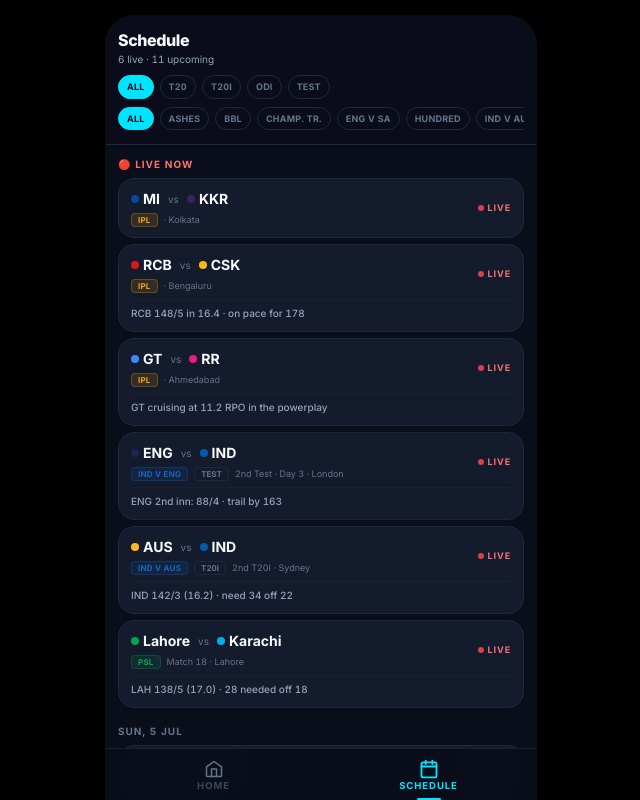
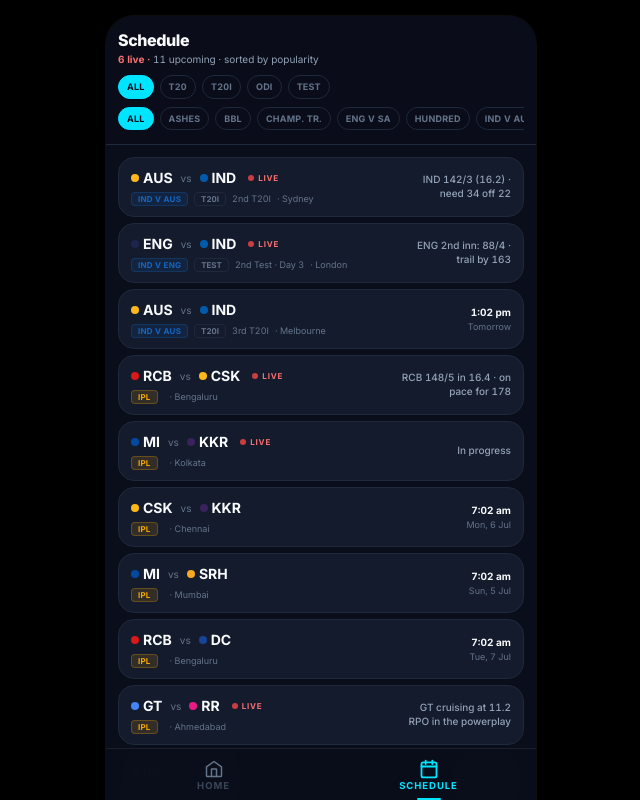
Before and after one commit to ishan401/bawler, a Next.js app: page /schedule in a window 1280 px wide. Shown: the top 800 px of the page, without its empty margins (319-959 px from the left). Built offline with nearby package versions, Linux system fonts and the light colour scheme.

Commit message:
Schedule: flat popularity sort, cricket-first ordering

```diff
--- a/app/schedule/page.tsx
+++ b/app/schedule/page.tsx
@@ -5,36 +5,36 @@
 import { ALL_LIVE_MATCHES, ALL_UPCOMING_MATCHES, ALL_COMPETITION_NAMES } from "@/lib/mockData";
 import type { Match } from "@/lib/types";
 
-// ── Worldwide popularity scores ─────────────────────────────────────────────
+// ── Worldwide cricket popularity scores ─────────────────────────────────────
+// Cricket-first: rank by global audience, not app history
 const COMP_POPULARITY: Record<string, number> = {
-  "ipl-2026":          100,
-  "icc-t20wc-2026":     95,
-  "icc-ct-2025":        90,
-  "ashes-2025-26":      85,
-  "ind-eng-test-2026":  80,
-  "ind-aus-t20i-2026":  78,
-  "bbl-2025-26":        70,
-  "psl-2026":           68,
-  "hundred-2026":       62,
-  "sa20-2026":          55,
-  "cpl-2025":           50,
-  "eng-sa-odi-2026":    48,
-  "mlc-2026":           44,
+  "icc-t20wc-2026":     100,  // Global ICC tournament
+  "icc-ct-2025":         95,  // ICC 50-over event
+  "ashes-2025-26":       90,  // Most historic bilateral
+  "ipl-2026":            88,  // Richest T20 league
+  "ind-eng-test-2026":   82,  // Top bilateral series
+  "ind-aus-t20i-2026":   80,
+  "eng-sa-odi-2026":     68,
+  "bbl-2025-26":         66,
+  "psl-2026":            64,
+  "hundred-2026":        58,
+  "sa20-2026":           52,
+  "cpl-2025":            46,
+  "mlc-2026":            40,
 };
 
 const TEAM_POPULARITY: Record<string, number> = {
-  IND: 20, AUS: 14, ENG: 12, PAK: 11, SA: 8,
-  WI: 7, NZ: 7, SL: 6, BAN: 5, AFG: 4, ZIM: 3,
-  // IPL
-  MI: 12, CSK: 11, RCB: 10, KKR: 9, DC: 7,
-  GT: 7, RR: 6, SRH: 6, LSG: 5, PBKS: 5,
+  IND: 20, AUS: 14, ENG: 12, PAK: 11,
+  SA: 8, NZ: 7, WI: 7, SL: 6, BAN: 5, AFG: 4,
+  MI: 10, CSK: 10, RCB: 9, KKR: 8, DC: 6,
+  GT: 6, RR: 6, SRH: 5, LSG: 5, PBKS: 5,
 };
 
 function matchPopularity(m: Match): number {
   const comp = COMP_POPULARITY[m.competition.id] ?? 30;
-  const teamA = TEAM_POPULARITY[m.teamA.code] ?? 3;
-  const teamB = TEAM_POPULARITY[m.teamB.code] ?? 3;
-  return comp + Math.max(teamA, teamB);
+  const ta   = TEAM_POPULARITY[m.teamA.code] ?? 3;
+  const tb   = TEAM_POPULARITY[m.teamB.code] ?? 3;
+  return comp + ta + tb;
 }
 
 function fmtDate(iso: string): string {
@@ -50,43 +50,38 @@
   return new Date(iso).toLocaleString("en-IN", { hour: "numeric", minute: "2-digit", hour12: true });
 }
 
-type GM = { match: Match; bucket: "live" | "upcoming" };
+type GM = { match: Match; isLive: boolean };
 
 export default function SchedulePage() {
-  const [activeComp, setActiveComp] = useState<string | null>(null);
+  const [activeComp, setActiveComp]     = useState<string | null>(null);
   const [activeFormat, setActiveFormat] = useState<string | null>(null);
 
   const all: GM[] = [
-    ...ALL_LIVE_MATCHES.map(m => ({ match: m, bucket: "live" as const })),
-    ...ALL_UPCOMING_MATCHES.map(m => ({ match: m, bucket: "upcoming" as const })),
-  ].filter(({ match }) => {
-    if (activeComp && match.competition.shortName !== activeComp) return false;
-    if (activeFormat && match.format !== activeFormat) return false;
-    return true;
-  });
+    ...ALL_LIVE_MATCHES.map(m     => ({ match: m, isLive: true })),
+    ...ALL_UPCOMING_MATCHES.map(m => ({ match: m, isLive: false })),
+  ]
+    .filter(({ match }) => {
+      if (activeComp   && match.competition.shortName !== activeComp)   return false;
+      if (activeFormat && match.format !== activeFormat)                 return false;
+      return true;
+    })
+    // Pure popularity sort — cricket first, no IPL bias
+    .sort((a, b) => matchPopularity(b.match) - matchPopularity(a.match));
 
-  // Live first, then upcoming — within each bucket sort by popularity desc
-  const sorted = [
-    ...all.filter(x => x.bucket === "live").sort((a,b) => matchPopularity(b.match) - matchPopularity(a.match)),
-    ...all.filter(x => x.bucket === "upcoming").sort((a,b) => matchPopularity(b.match) - matchPopularity(a.match)),
-  ];
-
-  // Group by "Live" bucket or date label
-  const grouped = new Map<string, GM[]>();
-  for (const item of sorted) {
-    const key = item.bucket === "live" ? "🔴 Live Now" : fmtDate(item.match.startTimeIso);
-    const arr = grouped.get(key) ?? [];
-    arr.push(item);
-    grouped.set(key, arr);
-  }
-
+  const liveCount    = all.filter(x => x.isLive).length;
+  const upcomingCount = all.filter(x => !x.isLive).length;
   const formats = ["T20", "T20I", "ODI", "Test"];
 
   return (
     <main className="min-h-screen pb-24">
       <header className="sticky top-0 z-30 bg-bg/90 backdrop-blur border-b border-line px-3 py-3">
         <h1 className="text-base font-extrabold tracking-tight">Schedule</h1>
-        <p className="text-[10px] text-text-secondary">{sorted.filter(x=>x.bucket==="live").length} live · {sorted.filter(x=>x.bucket==="upcoming").length} upcoming</p>
+        <p className="text-[10px] text-text-secondary">
+          {liveCount > 0 && <span className="text-red-400 font-bold">{liveCount} live · </span>}
+          {upcomingCount} upcoming · sorted by popularity
+        </p>
+
+        {/* Format filter */}
         <div className="flex gap-1.5 mt-2 overflow-x-auto pb-0.5 scrollbar-thin">
           <button onClick={() => setActiveFormat(null)}
             className={`text-[9px] font-bold uppercase tracking-wide px-2 py-1 rounded-full border transition-colors shrink-0 ${!activeFormat ? "bg-cyan text-bg border-cyan" : "border-line text-text-dim"}`}>All</button>
@@ -95,6 +90,8 @@
               className={`text-[9px] font-bold uppercase tracking-wide px-2 py-1 rounded-full border transition-colors shrink-0 ${activeFormat === f ? "bg-cyan text-bg border-cyan" : "border-line text-text-dim"}`}>{f}</button>
           ))}
         </div>
+
+        {/* Competition filter */}
         <div className="flex gap-1.5 mt-1.5 overflow-x-auto pb-0.5 scrollbar-thin">
           <button onClick={() => setActiveComp(null)}
             className={`text-[9px] font-bold uppercase tracking-wide px-2 py-1 rounded-full border transition-colors shrink-0 ${!activeComp ? "bg-cyan text-bg border-cyan" : "border-line text-text-dim"}`}>All</button>
@@ -105,18 +102,11 @@
         </div>
       </header>
 
-      <div className="px-3 mt-3 space-y-4">
-        {[...grouped.entries()].map(([label, items]) => (
-          <section key={label}>
-            <h2 className={`text-[10px] font-bold uppercase tracking-widest mb-1.5 ${label.startsWith("🔴") ? "text-red-400" : "text-text-dim"}`}>{label}</h2>
-            <div className="space-y-1.5">
-              {items.map(({ match, bucket }) => (
-                <ScheduleRow key={match.id} match={match} bucket={bucket} />
-              ))}
-            </div>
-          </section>
+      <div className="px-3 mt-3 space-y-1.5">
+        {all.map(({ match, isLive }) => (
+          <ScheduleRow key={match.id} match={match} isLive={isLive} />
         ))}
-        {sorted.length === 0 && (
+        {all.length === 0 && (
           <div className="text-center py-16 text-text-dim text-sm">No matches found</div>
         )}
       </div>
@@ -124,18 +114,25 @@
   );
 }
 
-function ScheduleRow({ match, bucket }: { match: Match; bucket: "live" | "upcoming" }) {
+function ScheduleRow({ match, isLive }: { match: Match; isLive: boolean }) {
   return (
     <Link href={`/match/${match.id}`}
       className="card block px-3 py-2.5 active:scale-[0.99] transition-transform">
       <div className="flex items-center gap-3">
         <div className="flex-1 min-w-0">
-          <div className="flex items-center gap-2 text-sm">
+          {/* Teams */}
+          <div className="flex items-center gap-2">
             <TeamChip team={match.teamA.shortName} color={match.teamA.primaryColor} />
             <span className="text-text-dim text-[10px]">vs</span>
             <TeamChip team={match.teamB.shortName} color={match.teamB.primaryColor} />
+            {isLive && (
+              <span className="flex items-center gap-1 text-[8px] font-bold uppercase tracking-widest text-red-400 ml-1">
+                <span className="w-1.5 h-1.5 rounded-full bg-red-500 animate-pulse" />Live
+              </span>
+            )}
           </div>
-          <div className="flex items-center gap-1.5 mt-1">
+          {/* Meta row */}
+          <div className="flex items-center gap-1.5 mt-1 flex-wrap">
             <span className="text-[8px] font-bold uppercase tracking-wide px-1.5 py-0.5 rounded leading-none"
               style={{ background: `${match.competition.logoColor ?? "#94A3B8"}22`, color: match.competition.logoColor ?? "#94A3B8", border: `1px solid ${match.competition.logoColor ?? "rgba(255,255,255,0.15)"}44` }}>
               {match.competition.shortName}
@@ -143,27 +140,25 @@
             {match.format !== "T20" && (
               <span className="text-[8px] font-bold uppercase px-1.5 py-0.5 rounded border border-line text-text-dim leading-none">{match.format}</span>
             )}
-            <span className="text-[9px] text-text-dim truncate">{match.matchNumber} · {match.venue.city}</span>
+            <span className="text-[9px] text-text-dim">{match.matchNumber}</span>
+            <span className="text-[9px] text-text-dim">· {match.venue.city}</span>
           </div>
         </div>
-        <div className="text-right shrink-0 space-y-0.5">
-          {bucket === "live" ? (
-            <span className="flex items-center gap-1 text-[9px] font-bold uppercase tracking-widest text-red-400">
-              <span className="w-1.5 h-1.5 rounded-full bg-red-500 animate-pulse inline-block" />Live
-            </span>
+
+        {/* Time / status */}
+        <div className="text-right shrink-0">
+          {isLive ? (
+            <div className="text-[10px] text-text-secondary font-medium text-right max-w-[110px] leading-snug">
+              {match.liveStatusOverride ?? "In progress"}
+            </div>
           ) : (
-            <>
+            <div>
               <div className="text-[10px] font-bold text-text-primary num">{fmtTime(match.startTimeIso)}</div>
-              <div className="text-[9px] text-text-dim">upcoming</div>
-            </>
+              <div className="text-[9px] text-text-dim">{fmtDate(match.startTimeIso)}</div>
+            </div>
           )}
         </div>
       </div>
-      {bucket === "live" && match.liveStatusOverride && (
-        <div className="mt-1.5 pt-1.5 border-t border-line/50 text-[10px] text-text-secondary font-medium">
-          {match.liveStatusOverride}
-        </div>
-      )}
     </Link>
   );
 }
```
